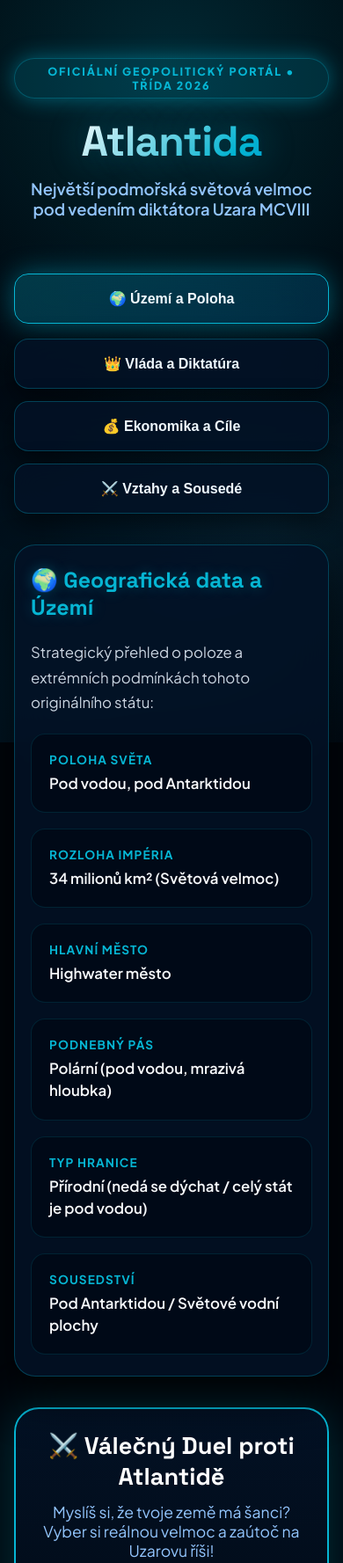
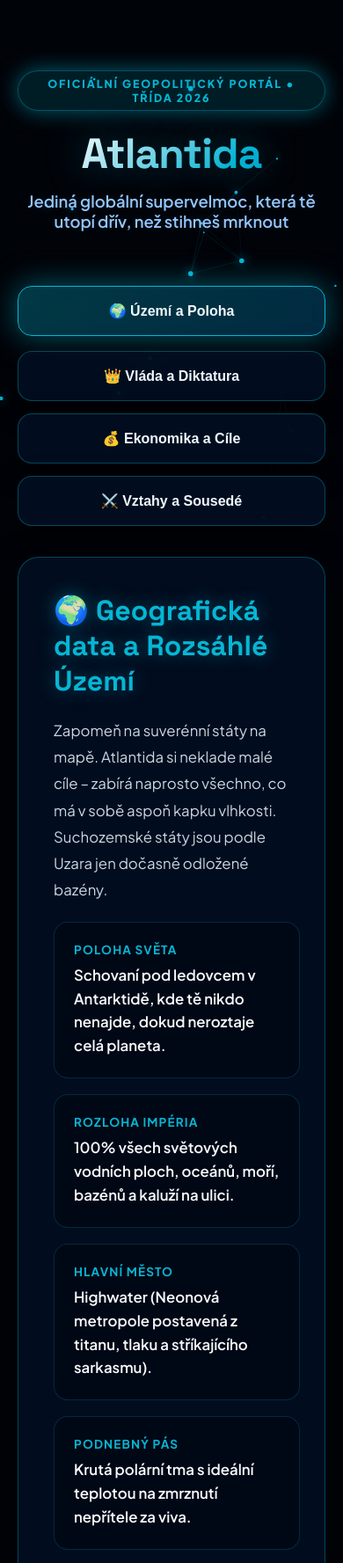
Before and after one commit to idlktbh/atlantida, a plain HTML site: page index.html in a window 390 px wide. Shown: the top 1777 px of the page at 88% size. Drawn offline with Linux system fonts and the light colour scheme.

Commit message:
Update index.html

```diff
--- a/index.html
+++ b/index.html
@@ -8,20 +8,24 @@
 @import url('https://fonts.googleapis.com/css2?family=Plus+Jakarta+Sans:wght@400;600;700;800&family=Space+Grotesk:wght@600;700&display=swap');
 
 :root {
-  --bg: #00050b;
-  --surface: #020c1b;
-  --card: rgba(3, 18, 38, 0.85);
-  --border: rgba(6, 182, 212, 0.3);
-  --border-glow: rgba(6, 182, 212, 0.9);
-  --primary: #06b6d4;
-  --secondary: #0284c7;
+  --bg: #000308;
+  --surface: #020b18;
+  --card: rgba(2, 16, 36, 0.85);
+  --border: rgba(6, 182, 212, 0.35);
+  --border-glow: rgba(6, 182, 212, 0.95);
+
+  --primary: #06b6d4; /* Tyrkysová */
+  --secondary: #0284c7; /* Modrá */
   --accent: #38bdf8;
-  --glow: rgba(6, 182, 212, 0.45);
+  --glow: rgba(6, 182, 212, 0.5);
+
   --text: #f0f9ff;
   --muted: #93c5fd;
 }
 
 *, *::before, *::after { box-sizing: border-box; margin: 0; padding: 0; }
+html { scroll-behavior: smooth; }
+
 body {
   background: var(--bg);
   color: var(--text);
@@ -30,219 +34,383 @@ body {
   overflow-x: hidden;
   position: relative;
 }
-body::before {
-  content: '';
+
+/* Insane Animated Background Canvas (PC & Mobile) */
+#bg-canvas {
   position: fixed;
   inset: 0;
-  background: radial-gradient(circle at 50% 10%, rgba(6, 182, 212, 0.2), transparent 50%),
-              radial-gradient(circle at 20% 90%, rgba(2, 132, 199, 0.15), transparent 60%),
-              radial-gradient(circle at 80% 70%, rgba(56, 189, 248, 0.1), transparent 40%);
   pointer-events: none;
   z-index: 0;
 }
-.wrap { position: relative; z-index: 1; max-width: 1000px; margin: 0 auto; padding: 25px; }
-header { text-align: center; padding: 50px 0 30px; }
+
+.wrap { position: relative; z-index: 1; max-width: 1050px; margin: 0 auto; padding: 30px 20px; }
+
+header {
+  text-align: center;
+  padding: 50px 0 30px;
+}
 .badge-top {
-  display: inline-block; padding: 6px 18px; border-radius: 30px;
-  background: rgba(6, 182, 212, 0.15); border: 1px solid var(--border);
-  color: var(--primary); font-size: 0.78rem; font-weight: 800;
-  text-transform: uppercase; letter-spacing: 0.15em; margin-bottom: 18px;
+  display: inline-block;
+  padding: 6px 18px;
+  border-radius: 30px;
+  background: rgba(6, 182, 212, 0.15);
+  border: 1px solid var(--border);
+  color: var(--primary);
+  font-size: 0.78rem;
+  font-weight: 800;
+  text-transform: uppercase;
+  letter-spacing: 0.15em;
+  margin-bottom: 18px;
   box-shadow: 0 0 25px var(--glow);
 }
 h1 {
-  font-family: 'Space Grotesk', sans-serif; font-size: clamp(3rem, 6vw, 5rem);
-  font-weight: 700; background: linear-gradient(135deg, #ffffff 20%, var(--primary) 70%, var(--secondary) 100%);
-  -webkit-background-clip: text; -webkit-text-fill-color: transparent;
-  margin-bottom: 12px; text-shadow: 0 0 40px rgba(6, 182, 212, 0.4); letter-spacing: -0.02em;
+  font-family: 'Space Grotesk', sans-serif;
+  font-size: clamp(3rem, 7vw, 5.5rem);
+  font-weight: 700;
+  background: linear-gradient(135deg, #ffffff 20%, var(--primary) 70%, var(--secondary) 100%);
+  -webkit-background-clip: text;
+  -webkit-text-fill-color: transparent;
+  margin-bottom: 12px;
+  text-shadow: 0 0 45px rgba(6, 182, 212, 0.45);
+  letter-spacing: -0.02em;
 }
-.subtitle { color: var(--muted); font-size: 1.15rem; font-weight: 600; }
+.subtitle {
+  color: var(--muted);
+  font-size: 1.15rem;
+  font-weight: 600;
+  text-shadow: 0 0 15px rgba(6, 182, 212, 0.2);
+}
+
+/* Navigační tlačítka */
 .nav-grid {
-  display: grid; grid-template-columns: repeat(auto-fit, minmax(210px, 1fr));
-  gap: 14px; margin: 35px 0;
+  display: grid;
+  grid-template-columns: repeat(auto-fit, minmax(210px, 1fr));
+  gap: 14px;
+  margin: 35px 0;
 }
 .nav-btn {
-  background: var(--card); backdrop-filter: blur(16px); border: 1px solid var(--border);
-  border-radius: 16px; padding: 18px; color: var(--text); font-weight: 700;
-  font-size: 1rem; cursor: pointer; transition: all 0.3s cubic-bezier(0.4, 0, 0.2, 1);
-  display: flex; align-items: center; justify-content: center; gap: 10px;
-  box-shadow: 0 10px 30px rgba(0,0,0,0.5);
+  background: var(--card);
+  backdrop-filter: blur(16px);
+  border: 1px solid var(--border);
+  border-radius: 16px;
+  padding: 18px;
+  color: var(--text);
+  font-weight: 700;
+  font-size: 1rem;
+  cursor: pointer;
+  transition: all 0.3s cubic-bezier(0.4, 0, 0.2, 1);
+  display: flex;
+  align-items: center;
+  justify-content: center;
+  gap: 10px;
+  box-shadow: 0 10px 30px rgba(0,0,0,0.6);
 }
 .nav-btn:hover, .nav-btn.active {
-  background: linear-gradient(135deg, rgba(6, 182, 212, 0.25), rgba(2, 132, 199, 0.25));
-  border-color: var(--primary); box-shadow: 0 0 30px var(--glow); transform: translateY(-3px);
+  background: linear-gradient(135deg, rgba(6, 182, 212, 0.3), rgba(2, 132, 199, 0.3));
+  border-color: var(--primary);
+  box-shadow: 0 0 35px var(--glow);
+  transform: translateY(-3px);
 }
+
+/* Obsahové sekce */
 .section-panel {
-  background: var(--card); backdrop-filter: blur(20px); border: 1px solid var(--border);
-  border-radius: 24px; padding: 35px; margin-bottom: 35px;
-  box-shadow: 0 25px 50px rgba(0,0,0,0.6); display: none;
+  background: var(--card);
+  backdrop-filter: blur(20px);
+  border: 1px solid var(--border);
+  border-radius: 24px;
+  padding: 40px;
+  margin-bottom: 35px;
+  box-shadow: 0 25px 50px rgba(0,0,0,0.7);
+  display: none;
 }
-.section-panel.active { display: block; animation: fadeIn 0.4s cubic-bezier(0.4, 0, 0.2, 1); }
-@keyframes fadeIn { from { opacity: 0; transform: translateY(12px); } to { opacity: 1; transform: translateY(0); } }
+.section-panel.active {
+  display: block;
+  animation: fadeIn 0.4s cubic-bezier(0.4, 0, 0.2, 1);
+}
+@keyframes fadeIn {
+  from { opacity: 0; transform: translateY(12px); }
+  to { opacity: 1; transform: translateY(0); }
+}
+
 .section-panel h2 {
-  font-family: 'Space Grotesk', sans-serif; font-size: 2rem; color: var(--primary);
-  margin-bottom: 22px; display: flex; align-items: center; gap: 12px;
-  text-shadow: 0 0 15px rgba(6, 182, 212, 0.3);
+  font-family: 'Space Grotesk', sans-serif;
+  font-size: 2rem;
+  color: var(--primary);
+  margin-bottom: 22px;
+  display: flex;
+  align-items: center;
+  gap: 12px;
+  text-shadow: 0 0 20px rgba(6, 182, 212, 0.4);
 }
-.section-panel p { color: #cbd5e1; line-height: 1.7; margin-bottom: 20px; font-size: 1.05rem; }
-.data-grid { display: grid; grid-template-columns: repeat(auto-fit, minmax(280px, 1fr)); gap: 18px; margin-top: 20px; }
+.section-panel p {
+  color: #cbd5e1;
+  line-height: 1.8;
+  margin-bottom: 20px;
+  font-size: 1.05rem;
+}
+
+.data-grid {
+  display: grid;
+  grid-template-columns: repeat(auto-fit, minmax(280px, 1fr));
+  gap: 18px;
+  margin-top: 20px;
+}
 .data-box {
-  background: rgba(1, 8, 20, 0.75); border: 1px solid rgba(6, 182, 212, 0.15);
-  padding: 20px; border-radius: 16px; transition: border-color 0.2s;
+  background: rgba(1, 8, 20, 0.85);
+  border: 1px solid rgba(6, 182, 212, 0.2);
+  padding: 22px;
+  border-radius: 16px;
+  transition: all 0.25s;
 }
-.data-box:hover { border-color: rgba(6, 182, 212, 0.5); }
-.data-box b {
-  color: var(--primary); display: block; margin-bottom: 6px; font-size: 0.85rem;
-  text-transform: uppercase; letter-spacing: 0.08em;
+.data-box:hover { border-color: rgba(6, 182, 212, 0.7); box-shadow: 0 0 20px rgba(6, 182, 212, 0.2); }
+.data-box b { color: var(--primary); display: block; margin-bottom: 8px; font-size: 0.85rem; text-transform: uppercase; letter-spacing: 0.08em; }
+.data-box span { color: #f8fafc; font-size: 1.05rem; font-weight: 600; line-height: 1.6; }
+
+/* Sekce Duelu */
+.duel-card {
+  background: linear-gradient(180deg, rgba(2, 16, 36, 0.95), rgba(0, 3, 8, 0.98));
+  border: 2px solid var(--primary);
+  border-radius: 28px;
+  padding: 40px;
+  text-align: center;
+  box-shadow: 0 0 70px rgba(6, 182, 212, 0.3);
+  margin-bottom: 45px;
 }
-.data-box span { color: #f8fafc; font-size: 1.05rem; font-weight: 600; line-height: 1.5; }
-.duel-card {
-  background: linear-gradient(180deg, rgba(3, 18, 38, 0.95), rgba(0, 5, 11, 0.98));
-  border: 2px solid var(--primary); border-radius: 28px; padding: 40px; text-align: center;
-  box-shadow: 0 0 60px rgba(6, 182, 212, 0.25); margin-bottom: 45px;
+.duel-card h2 {
+  font-family: 'Space Grotesk', sans-serif;
+  font-size: 2.2rem;
+  color: #fff;
+  margin-bottom: 12px;
+  text-shadow: 0 0 20px var(--primary);
 }
-.duel-card h2 { font-family: 'Space Grotesk', sans-serif; font-size: 2.2rem; color: #fff; margin-bottom: 12px; }
 .duel-card p { color: var(--muted); margin-bottom: 30px; font-size: 1.1rem; }
-.nations { display: flex; justify-content: center; gap: 16px; flex-wrap: wrap; margin-bottom: 30px; }
+
+.nations {
+  display: flex;
+  justify-content: center;
+  gap: 16px;
+  flex-wrap: wrap;
+  margin-bottom: 30px;
+}
 .nation-btn {
-  background: rgba(6, 182, 212, 0.08); border: 1px solid var(--border);
-  padding: 14px 28px; border-radius: 14px; color: #fff; font-weight: 700;
-  font-size: 1.05rem; cursor: pointer; transition: all 0.2s;
+  background: rgba(6, 182, 212, 0.08);
+  border: 1px solid var(--border);
+  padding: 14px 28px;
+  border-radius: 14px;
+  color: #fff;
+  font-weight: 700;
+  font-size: 1.05rem;
+  cursor: pointer;
+  transition: all 0.2s;
 }
 .nation-btn:hover, .nation-btn.selected {
-  background: var(--primary); color: var(--bg); box-shadow: 0 0 25px var(--primary); border-color: var(--primary);
+  background: var(--primary);
+  color: var(--bg);
+  box-shadow: 0 0 30px var(--primary);
+  border-color: var(--primary);
 }
+
 .attack-btn {
-  background: linear-gradient(135deg, var(--primary), var(--secondary)); color: #fff;
-  border: none; padding: 18px 40px; font-size: 1.2rem; font-weight: 800;
-  border-radius: 16px; cursor: pointer; box-shadow: 0 0 30px var(--glow);
-  transition: transform 0.2s, box-shadow 0.2s; letter-spacing: 0.05em;
+  background: linear-gradient(135deg, var(--primary), var(--secondary));
+  color: #fff;
+  border: none;
+  padding: 18px 45px;
+  font-size: 1.2rem;
+  font-weight: 800;
+  border-radius: 16px;
+  cursor: pointer;
+  box-shadow: 0 0 35px var(--glow);
+  transition: transform 0.2s, box-shadow 0.2s;
+  letter-spacing: 0.05em;
 }
-.attack-btn:hover { transform: scale(1.05); box-shadow: 0 0 45px var(--primary); }
-#battle-log { margin-top: 25px; font-size: 1.15rem; font-weight: 600; line-height: 1.6; }
-.tutorial-panel {
-  background: var(--card); border: 1px dashed var(--border);
-  border-radius: 24px; padding: 35px; margin-bottom: 50px;
+.attack-btn:hover { transform: scale(1.05); box-shadow: 0 0 55px var(--primary); }
+
+#battle-log {
+  margin-top: 25px;
+  font-size: 1.15rem;
+  font-weight: 600;
+  line-height: 1.6;
 }
-.tutorial-panel h3 { font-family: 'Space Grotesk', sans-serif; color: var(--primary); margin-bottom: 18px; font-size: 1.5rem; }
-.tutorial-panel ol { padding-left: 22px; color: #cbd5e1; line-height: 1.9; font-size: 1.05rem; }
-.tutorial-panel code {
-  background: rgba(0,0,0,0.6); padding: 3px 8px; border-radius: 6px;
-  color: var(--primary); font-family: monospace; font-size: 0.95rem;
-  border: 1px solid rgba(6, 182, 212, 0.2);
-}
+
 footer {
-  text-align: center; padding: 25px; color: var(--muted); font-size: 0.9rem;
+  text-align: center;
+  padding: 25px;
+  color: var(--muted);
+  font-size: 0.9rem;
   border-top: 1px solid rgba(255,255,255,0.06);
-}
-@media (max-width: 600px) {
-  .wrap { padding: 16px; }
-  .section-panel, .duel-card, .tutorial-panel { padding: 24px 18px; }
-  .section-panel h2 { font-size: 1.55rem; }
-  .duel-card h2 { font-size: 1.7rem; }
 }
 </style>
 </head>
 <body>
+
+<canvas id="bg-canvas"></canvas>
+
 <div class="wrap">
   <header>
     <div class="badge-top">Oficiální Geopolitický Portál • Třída 2026</div>
     <h1>Atlantida</h1>
-    <p class="subtitle">Největší podmořská světová velmoc pod vedením diktátora Uzara MCVIII</p>
+    <p class="subtitle">Jediná globální supervelmoc, která tě utopí dřív, než stihneš mrknout</p>
   </header>
 
+  <!-- Navigace -->
   <div class="nav-grid">
     <button class="nav-btn active" onclick="showTab('uzemi', this)">🌍 Území a Poloha</button>
-    <button class="nav-btn" onclick="showTab('vlada', this)">👑 Vláda a Diktatúra</button>
+    <button class="nav-btn" onclick="showTab('vlada', this)">👑 Vláda a Diktatura</button>
     <button class="nav-btn" onclick="showTab('ekonomika', this)">💰 Ekonomika a Cíle</button>
     <button class="nav-btn" onclick="showTab('vztahy', this)">⚔️ Vztahy a Sousedé</button>
   </div>
 
+  <!-- 1. ÚZEMÍ -->
   <div id="uzemi" class="section-panel active">
-    <h2>🌍 Geografická data a Území</h2>
-    <p>Strategický přehled o poloze a extrémních podmínkách tohoto originálního státu:</p>
+    <h2>🌍 Geografická data a Rozsáhlé Území</h2>
+    <p>Zapomeň na suverénní státy na mapě. Atlantida si neklade malé cíle – zabírá naprosto všechno, co má v sobě aspoň kapku vlhkosti. Suchozemské státy jsou podle Uzara jen dočasně odložené bazény.</p>
     <div class="data-grid">
-      <div class="data-box"><b>Poloha světa</b><span>Pod vodou, pod Antarktidou</span></div>
-      <div class="data-box"><b>Rozloha impéria</b><span>34 milionů km² (Světová velmoc)</span></div>
-      <div class="data-box"><b>Hlavní město</b><span>Highwater město</span></div>
-      <div class="data-box"><b>Podnebný pás</b><span>Polární (pod vodou, mrazivá hloubka)</span></div>
-      <div class="data-box"><b>Typ hranice</b><span>Přírodní (nedá se dýchat / celý stát je pod vodou)</span></div>
-      <div class="data-box"><b>Sousedství</b><span>Pod Antarktidou / Světové vodní plochy</span></div>
+      <div class="data-box"><b>Poloha světa</b><span>Schovaní pod ledovcem v Antarktidě, kde tě nikdo nenajde, dokud neroztaje celá planeta.</span></div>
+      <div class="data-box"><b>Rozloha impéria</b><span>100% všech světových vodních ploch, oceánů, moří, bazénů a kaluží na ulici.</span></div>
+      <div class="data-box"><b>Hlavní město</b><span>Highwater (Neonová metropole postavená z titanu, tlaku a stříkajícího sarkasmu).</span></div>
+      <div class="data-box"><b>Podnebný pás</b><span>Krutá polární tma s ideální teplotou na zmrznutí nepřítele za viva.</span></div>
+      <div class="data-box"><b>Typ hranice</b><span>Vodní stěna smrti (kdo neumí plavat v tekutém neonu, má prostě smůlu).</span></div>
+      <div class="data-box"><b>Sousedství</b><span>Žádné. Ostatní země jsou pouze budoucí podmořské parkoviště.</span></div>
     </div>
   </div>
 
+  <!-- 2. VLÁDA -->
   <div id="vlada" class="section-panel">
-    <h2>👑 Forma Vlády a Režim</h2>
-    <p>Železná ruka zákona pod vedením nejvyšší moci:</p>
+    <h2>👑 Forma Vlády, Režim a Suverenita</h2>
+    <p>Žádná demokracie, žádné zdržování. Vládneme železnou pěstí a absolutním božským právem diktátora, který má vždycky pravdu – i když zrovna nemá.</p>
     <div class="data-grid">
-      <div class="data-box"><b>Forma vlády</b><span>Monarchie</span></div>
-      <div class="data-box"><b>Politický režim</b><span>Šílený despotický diktátor</span></div>
-      <div class="data-box"><b>Jméno vládce</b><span>Uzar MCVIII Veliký</span></div>
-      <div class="data-box"><b>Způsob suverenity</b><span>Obětování lidí Poseidonovi, popravou a válkou v roce 2212 s Honzou</span></div>
+      <div class="data-box"><b>Forma vlády</b><span>Nemilosrdná podmořská autokracie s prvkem povinného obdivu k vládci.</span></div>
+      <div class="data-box"><b>Politický režim</b><span>Absolutní diktatura řádu MCVIII, kde se o zákonech nediskutuje, rovnou se platí pokuta v podobě potopení.</span></div>
+      <div class="data-box"><b>Jméno vládce</b><span>Uzar MCVIII Veliký (vládce vln, tlaku a hlavně tvého bezesného spánku).</span></div>
+      <div class="data-box"><b>Způsob suverenity</b><span>Rituální obětování zkažených kávovarů Poseidonovi a bleskové kvantové popravy.</span></div>
     </div>
   </div>
 
+  <!-- 3. EKONOMIKA -->
   <div id="ekonomika" class="section-panel">
-    <h2>💰 Ekonomika a Hlavní Cíle</h2>
-    <p>Na čem staví prosperita podmořské velmoci a jaké jsou hlavní úkoly:</p>
+    <h2>💰 Ekonomická Síla a Hlavní Cíle</h2>
+    <p>Naše ekonomika nestojí na inflaci ani na eurech. Fungujeme na čisté energii z hlubinných anomálií a na děsivých vizích našeho vůdce.</p>
     <div class="data-grid">
-      <div class="data-box"><b>Ekonomické zdroje</b><span>Mrtvé vody do Brridy (staré) a podmořské rezervy</span></div>
-      <div class="data-box"><b>Soběstačnost</b><span>Absolutně soběstačný (má vlastní vody i globální vliv)</span></div>
-      <div class="data-box"><b>Hlavní cíl státu</b><span>NA VITA ZRODÍROVAT OBA DINOSAURY!</span></div>
-      <div class="data-box"><b>Mezinárodní postavení</b><span>Uznaný ostatními, protože NEMAJÍ NA VÝBĚR</span></div>
+      <div class="data-box"><b>Ekonomické zdroje</b><span>Neomezená síla z hlubinných reaktorů a těžby stlačeného temného oceánu.</span></div>
+      <div class="data-box"><b>Soběstačnost</b><span>Absolutní. Vyrábíme si vlastní kyslík, vlastní elektřinu a vlastní pravidla fyziky.</span></div>
+      <div class="data-box"><b>Hlavní cíl státu</b><span>Oživit pradávné dinosaury pod vodou a poslat je na pevninu dělat pořádek!</span></div>
+      <div class="data-box"><b>Mezinárodní postavení</b><span>Respektovaní a obávaní. Zbytek světa raději drží krok, protože nechce mít obývák pod vodou.</span></div>
     </div>
   </div>
 
+  <!-- 4. VZTAHY -->
   <div id="vztahy" class="section-panel">
-    <h2>⚔️ Vztahy se Sousedé a Bezpečnost</h2>
-    <p>Jak Atlantida udržuje pořádek ve svém okolí:</p>
+    <h2>⚔️ Vztahy se Sousedy a Bezpečnost</h2>
+    <p>Diplomacie v Atlantidě funguje velmi jednoduše: buď s námi souhlasíš, nebo ti vypustíme rybníček.</p>
     <div class="data-grid">
-      <div class="data-box"><b>Spolupráce</b><span>Podmíněná – obětování lidstva, vydírání silou</span></div>
-      <div class="data-box"><b>Územní spory</b><span>Žádné, všichni nepřátelé byli zničeni nebo zotročeni</span></div>
-      <div class="data-box"><b>Armádní opora</b><span>Gorgon 2007, Bambin VII a velkolepý rod Prybu Maúka</span></div>
+      <div class="data-box"><b>Spolupráce</b><span>Vynucená loajalita výměnou za to, že tě nenecháme sežrat mutanty.</span></div>
+      <div class="data-box"><b>Územní spory</b><span>Nulové. Kdo měl jiný názor, ten už se na hladinu nikdy nepodíval.</span></div>
+      <div class="data-box"><b>Armádní opora</b><span>Elitní kybernetické legie generála Gorgona 2007 a neúprosný cyborg Bambin VII.</span></div>
     </div>
   </div>
 
+  <!-- DUEL SEKCE -->
   <section class="duel-card">
     <h2>⚔️ Válečný Duel proti Atlantidě</h2>
-    <p>Myslíš si, že tvoje země má šanci? Vyber si reálnou velmoc a zaútoč na Uzarovu říši!</p>
+    <p>Myslíš si, že tvůj stát má šanci proti všemocné říši? Vyber si oběť a zaútoč na Uzarovu pevnost!</p>
+
     <div class="nations">
       <button class="nation-btn" onclick="pickNation(this, 'USA')">🇺🇸 Spojené státy</button>
       <button class="nation-btn" onclick="pickNation(this, 'Česko')">🇨🇿 Česká republika</button>
       <button class="nation-btn" onclick="pickNation(this, 'Japonsko')">🇯🇵 Japonsko</button>
     </div>
+
     <button class="attack-btn" onclick="launchAttack()">ZAHÁJIT 1. TAH ÚTOKU</button>
-    <div id="battle-log" aria-live="polite"></div>
+
+    <div id="battle-log"></div>
   </section>
 
-  <div class="tutorial-panel">
-    <h3>🚀 Detailní Návod: Jak to dát na GitHub Pages</h3>
-    <ol>
-      <li>Jdi na web <b><a href="https://github.com" target="_blank" rel="noopener noreferrer" style="color:var(--primary)">github.com</a></b> a přihlas se ke svému účtu.</li>
-      <li>Vpravo nahoře klikni na tlačítko <b>`+`</b> a zvol <b>New repository</b>.</li>
-      <li>Jako název repozitáře napiš např. <code>atlantida</code> a zatrhni možnost <b>Public</b> (Veřejný).</li>
-      <li>Ostatní políčka nech prázdná a klikni dole na zelené tlačítko <b>Create repository</b>.</li>
-      <li>Klikni na modrý odkaz <b>"uploading an existing file"</b>.</li>
-      <li>Ulož si tento kód jako soubor s přesným názvem <code>index.html</code> a přetáhni ho do okna na GitHubu.</li>
-      <li>Sjeď dolů a klikni na velké zelené tlačítko <b>Commit changes</b>.</li>
-      <li>Nahoře v repozitáři klikni na záložku <b>Settings</b> -> vlevo klikni na <b>Pages</b>.</li>
-      <li>V části <i>Build and deployment</i> vyber u políčka Branch možnost <b>main</b> a klikni na <b>Save</b>.</li>
-      <li>Po minutě obdržíš odkaz, na kterém tvá slavná Atlantida běží pro celý svět! 🎉</li>
-    </ol>
-  </div>
-
   <footer>
-    <p>Geopolitická databáze Atlantida © 2026 • Všechna práva vyhrazena pod hrozbou okamžité popravy Uzaarem MCVIII</p>
+    <p>Geopolitická databáze Atlantida © 2026 • Všechna práva vyhrazena pod hrozbou okamžitého utopení Uzaarem MCVIII</p>
   </footer>
 </div>
 
 <script>
+// Insane Background Canvas Animation (Optimized for PC & Mobile)
+const canvas = document.getElementById('bg-canvas');
+const ctx = canvas.getContext('2d');
+let particles = [];
+
+function resizeCanvas() {
+  canvas.width = window.innerWidth;
+  canvas.height = window.innerHeight;
+}
+window.addEventListener('resize', resizeCanvas);
+resizeCanvas();
+
+class CyberParticle {
+  constructor() {
+    this.x = Math.random() * canvas.width;
+    this.y = Math.random() * canvas.height;
+    this.vx = (Math.random() - 0.5) * 1.2;
+    this.vy = (Math.random() - 0.5) * 1.2;
+    this.radius = Math.random() * 2.2 + 0.8;
+    this.color = Math.random() > 0.5 ? '#06b6d4' : '#38bdf8';
+  }
+  update() {
+    this.x += this.vx;
+    this.y += this.vy;
+    if (this.x < 0 || this.x > canvas.width) this.vx *= -1;
+    if (this.y < 0 || this.y > canvas.height) this.vy *= -1;
+  }
+  draw() {
+    ctx.beginPath();
+    ctx.arc(this.x, this.y, this.radius, 0, Math.PI * 2);
+    ctx.fillStyle = this.color;
+    ctx.shadowBlur = 12;
+    ctx.shadowColor = this.color;
+    ctx.fill();
+  }
+}
+
+function initParticles() {
+  particles = [];
+  let count = Math.floor((canvas.width * canvas.height) / 14000);
+  for (let i = 0; i < count; i++) {
+    particles.push(new CyberParticle());
+  }
+}
+initParticles();
+
+function animate() {
+  ctx.clearRect(0, 0, canvas.width, canvas.height);
+
+  for (let i = 0; i < particles.length; i++) {
+    particles[i].update();
+    particles[i].draw();
+    for (let j = i + 1; j < particles.length; j++) {
+      let dx = particles[i].x - particles[j].x;
+      let dy = particles[i].y - particles[j].y;
+      let dist = Math.sqrt(dx * dx + dy * dy);
+      if (dist < 120) {
+        ctx.beginPath();
+        ctx.moveTo(particles[i].x, particles[i].y);
+        ctx.lineTo(particles[j].x, particles[j].y);
+        ctx.strokeStyle = `rgba(6, 182, 212, ${0.25 * (1 - dist / 120)})`;
+        ctx.lineWidth = 0.8;
+        ctx.stroke();
+      }
+    }
+  }
+  requestAnimationFrame(animate);
+}
+animate();
+
+// Přepínání sekcí
 function showTab(id, btn) {
   document.querySelectorAll('.section-panel').forEach(p => p.classList.remove('active'));
   document.querySelectorAll('.nav-btn').forEach(b => b.classList.remove('active'));
+
   document.getElementById(id).classList.add('active');
   btn.classList.add('active');
 }
 
+// Výběr státu
 let chosenNation = null;
 function pickNation(btn, name) {
   document.querySelectorAll('.nation-btn').forEach(b => b.classList.remove('selected'));
@@ -250,24 +418,38 @@ function pickNation(btn, name) {
   chosenNation = name;
 }
 
+// Unikátní hlášky pro troll duel
 function launchAttack() {
   const log = document.getElementById('battle-log');
+
   if (!chosenNation) {
     log.innerHTML = `<span style="color:#f87171;">⚠️ Nejdříve si nahoře musíš vybrat oběť (země)!</span>`;
     return;
   }
 
-  log.textContent = `⏳ Mobilizuješ armádu státu ${chosenNation}... Připravuješ se na útok...`;
+  log.innerHTML = `⏳ Spouštíš zoufalý útok za stát <b>${chosenNation}</b>... Satelity detekují totální poplach v hlubinách...`;
+
   setTimeout(() => {
+    let specificMessage = "";
+
+    if (chosenNation === 'USA') {
+      specificMessage = "Uzar MCVIII čekal tento útok přesně 2 roky, 4 měsíce a 12 minut dopředu. Ještě před začátkem tahu odpálil směrem na Washington kompresovanou neutronovou hvězdu zabalenou v alobalu. Celé Spojené státy se v jediném okamžiku zhroutily do černé díry.";
+    } else if (chosenNation === 'Česko') {
+      specificMessage = "Česká armáda vyrazila do boje s plným nasazením, ale okamžitě narazila na elitní legie generála Gorgona 2007. Uzar osobně otočil kohoutkem a celou kotlinu zalil žhnoucím tekutým neonem. Po republice zbyla jen mokrá skvrna.";
+    } else if (chosenNation === 'Japonsko') {
+      specificMessage = "Japonská mecha armáda se pokusila hacknout podmořský firewall Highwater města. Systém napájený genetikou oživených dinosaurů však obvody jejich robotů okamžitě přetížil. Z Japonska zbyly jen blikající pixely.";
+    }
+
     log.innerHTML = `
-      <div style="background:rgba(239, 68, 68, 0.15); border:1px solid rgba(239, 68, 68, 0.4); padding:22px; border-radius:16px; margin-top:18px; color:#fca5a5;">
-        💥 <b>TAH 1: Tvoje vojska zaútočila na podmořské hlubiny Atlantidy!</b><br><br>
-        ❌ <b>FATÁLNÍ PROHRA:</b> Diktátor Uzar MCVIII Veliký tvůj útok okamžitě předvídal. Vypustil oživené dinosaury a celou zemi <b>${chosenNation}</b> obětoval Poseidonovi!<br>
-        🌊 Vaše území bylo kompletně zatopeno v 1. tahu. <b>Prohrál jsi.</b> Proti Atlantidě se prostě vyhrát nedá! 💀
+      <div style="background:rgba(239, 68, 68, 0.15); border:1px solid rgba(239, 68, 68, 0.4); padding:22px; border-radius:16px; margin-top:18px; color:#fca5a5; text-align:left;">
+        💥 <b>TAH 1: Fatální úder proti říši Atlantidy (${chosenNation})!</b><br><br>
+        ❌ <b>ZNIČENO V 1. TAHU:</b> ${specificMessage}<br><br>
+        🌊 <b>Prohrál jsi.</b> Uzar MCVIII Veliký sleduje tvou porážku s úsměvem z vrcholu antarktického trůnu! 💀
       </div>
     `;
-  }, 1300);
+  }, 1400);
 }
 </script>
+
 </body>
 </html>
```
